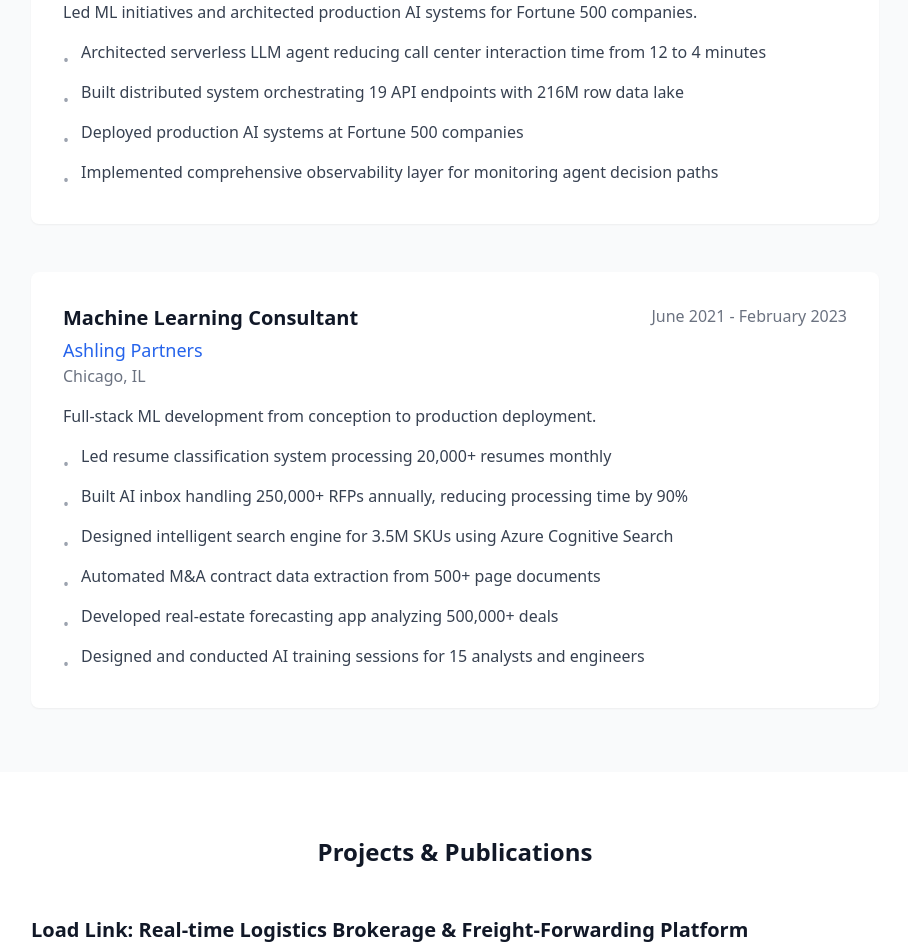
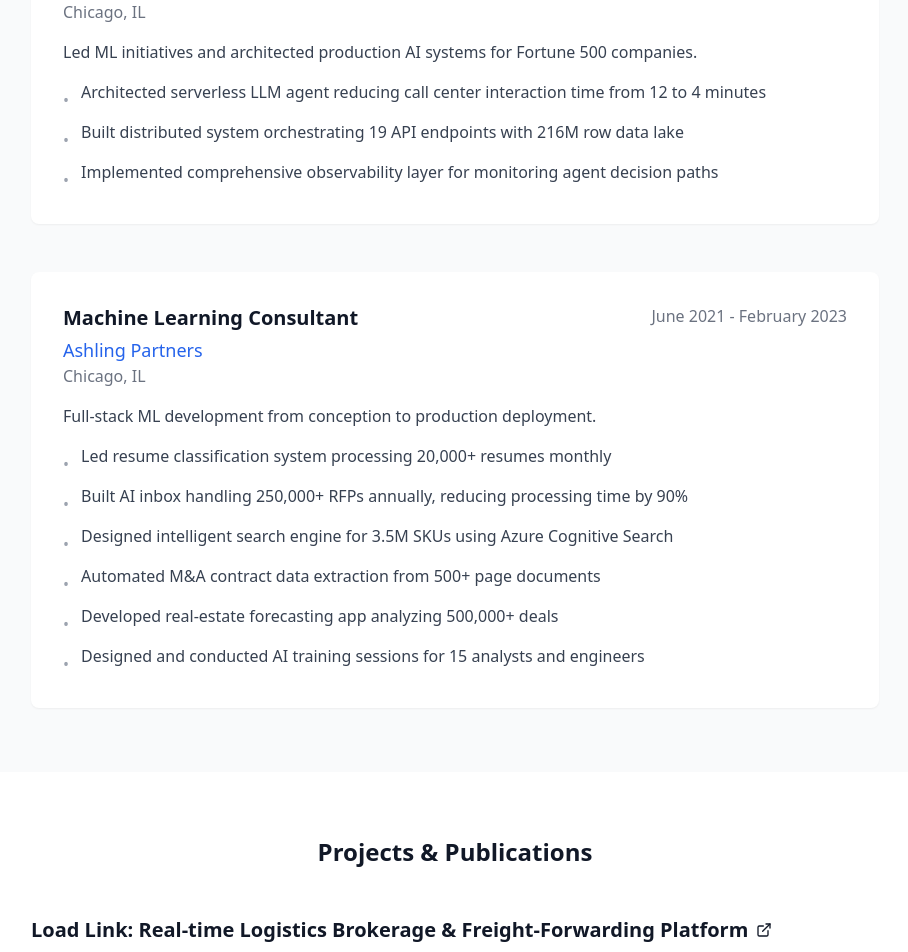
Before and after one commit to j0sephsasson/j0sephsasson.github.io, a React (Create React App) app: page / in a window 1280 px wide. Shown: the part 1720-2672 px from the top of the page, without its empty margins (185-1093 px from the left). Built offline with nearby package versions, Linux system fonts and the light colour scheme.

Commit message:
added links

```diff
--- a/src/App.js
+++ b/src/App.js
@@ -57,7 +57,8 @@ const PersonalPortfolio = () => {
         "Partner with customers to architect AI/ML infrastructure solutions",
         "Drive technical sales for high-performance computing systems",
         "Develop custom AI infrastructure proposals for enterprise clients",
-        "Lead technical discussions with C-level executives and engineering teams"
+        "Lead technical discussions with C-level executives and engineering teams",
+        "Public speaking engagements at AI conferences"
       ]
     },
     {
@@ -82,7 +83,6 @@ const PersonalPortfolio = () => {
       responsibilities: [
         "Architected serverless LLM agent reducing call center interaction time from 12 to 4 minutes",
         "Built distributed system orchestrating 19 API endpoints with 216M row data lake",
-        "Deployed production AI systems at Fortune 500 companies",
         "Implemented comprehensive observability layer for monitoring agent decision paths"
       ]
     },
@@ -108,6 +108,7 @@ const PersonalPortfolio = () => {
       title: "Load Link: Real-time Logistics Brokerage & Freight-Forwarding Platform",
       description: "Distributed real-time logistics platform with native mobile app",
       technologies: "Python | Docker | Kubernetes | PostgreSQL | Redis | WebSockets | React/Redux | React Native",
+      link: "https://loadlinkco.com",
       details: [
         "Built distributed event streaming architecture handling real-time telematics data through WebSocket connections, with Samsara and Highway integrations",
         "Engineered bidirectional real-time data flow between mobile clients and server through WebSocket channels for instant updates",
@@ -120,6 +121,7 @@ const PersonalPortfolio = () => {
       title: "Local RAG from Scratch",
       description: "Entirely local RAG system using raw Python | Towards Data Science",
       technologies: "Python | Docker",
+      link: "https://towardsdatascience.com/local-rag-from-scratch-3afc6d3dea08/",
       details: [
         "Open-source, entirely local, and modular RAG system",
         "46 GitHub stars and over 50k reads"
@@ -129,6 +131,7 @@ const PersonalPortfolio = () => {
       title: "Coding A Neural Network From Scratch in NumPy",
       description: "Open-source ANN library & publication | Towards Data Science",
       technologies: "Python | LaTeX",
+      link: "https://towardsdatascience.com/coding-a-neural-network-from-scratch-in-numpy-31f04e4d605/",
       details: [
         "Open-source ANN library built in raw Python, using only NumPy. Very similar to keras (without GPU capabilities)",
         "5 GitHub stars, 5 Forks, and 20k reads"
@@ -138,6 +141,7 @@ const PersonalPortfolio = () => {
       title: "SuperDocs-AI",
       description: "Suite of modular, containerized microservices for developing document understanding pipelines",
       technologies: "Python | Redis | AWS | Docker",
+      githubNote: true,
       details: [
         "Designed and developed the containers and application to deploy intelligent document understanding processes",
         "Currently in production at two household name public companies (financial services & energy) and one large private company"
@@ -147,6 +151,7 @@ const PersonalPortfolio = () => {
       title: "Dojo-AI",
       description: "Automated ML application and marketplace that enables users to create, buy, and sell AI on the Ethereum blockchain",
       technologies: "Python | JavaScript | AWS | Docker | Redis | Solidity | PostgreSQL",
+      githubNote: true,
       details: [
         "Designed and deployed the end-to-end system from ML models, to blockchain integration, to front-end UI",
         "Listed AI models for sale on the marketplace"
@@ -317,7 +322,21 @@ const PersonalPortfolio = () => {
             <div className="space-y-8">
               {projects.map((project, index) => (
                 <div key={index} className="border-b border-gray-200 pb-8 last:border-b-0">
-                  <h3 className="text-xl font-semibold text-gray-900 mb-2">{project.title}</h3>
+                  <h3 className="text-xl font-semibold text-gray-900 mb-2">
+                    {project.link ? (
+                      <a
+                        href={project.link}
+                        target="_blank"
+                        rel="noopener noreferrer"
+                        className="hover:text-blue-600 flex items-center"
+                      >
+                        {project.title}
+                        <ExternalLink className="w-4 h-4 ml-2" />
+                      </a>
+                    ) : (
+                      project.title
+                    )}
+                  </h3>
                   <p className="text-gray-600 mb-3">{project.description}</p>
                   <p className="text-sm text-blue-600 font-medium mb-4">{project.technologies}</p>
 
@@ -329,6 +348,12 @@ const PersonalPortfolio = () => {
                       </li>
                     ))}
                   </ul>
+
+                  {project.githubNote && (
+                    <p className="text-sm text-gray-600 mt-4 italic">
+                      Check GitHub linked at top and bottom of page for source code
+                    </p>
+                  )}
                 </div>
               ))}
             </div>
```
